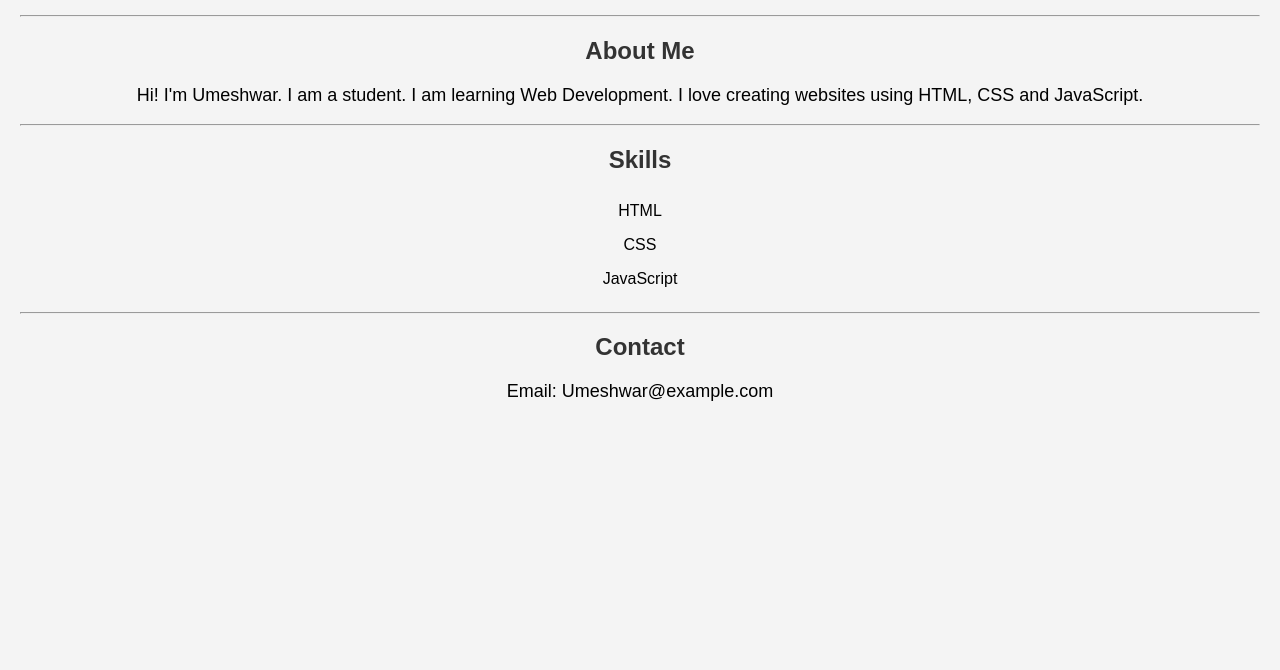
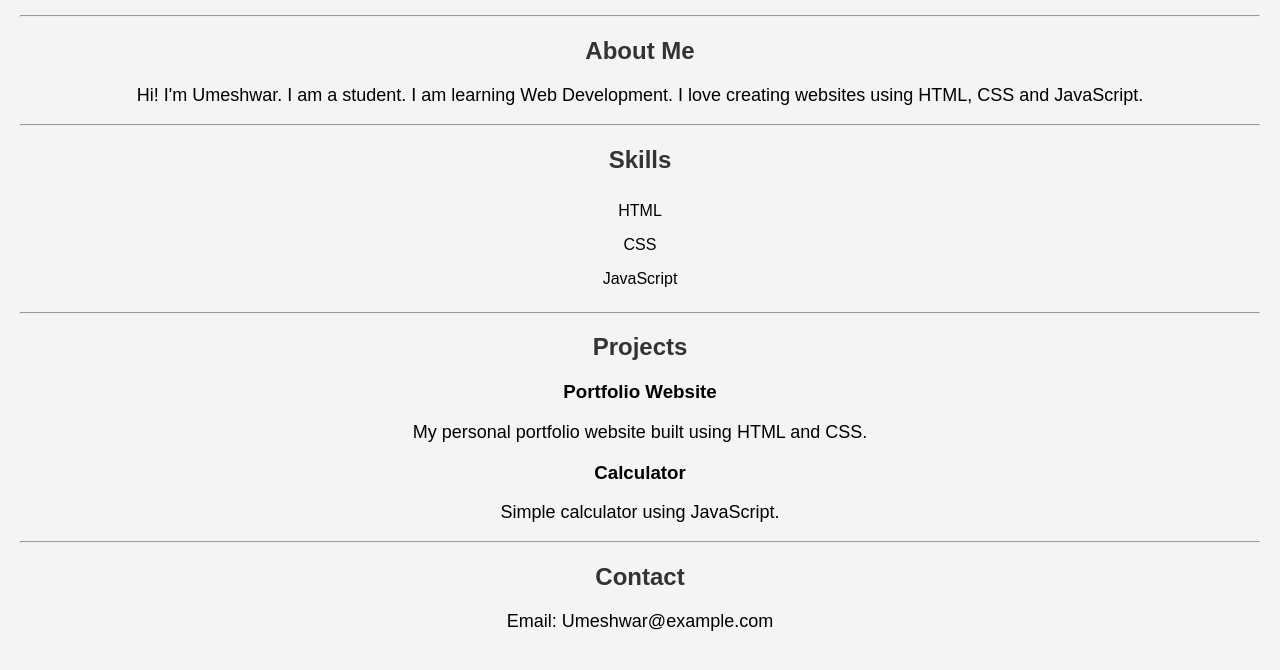
Before and after one commit to Umesh-Murugan/Portfolio, a plain HTML site: page index.html in a window 1280 px wide. Shown: the part 124-794 px from the top of the page. Drawn offline with Linux system fonts and the light colour scheme.

Commit message:
Update index.html

```diff
--- a/index.html
+++ b/index.html
@@ -3,19 +3,17 @@
 <head>
     <meta charset="UTF-8">
     <meta name="viewport" content="width=device-width, initial-scale=1.0">
-    <title>Harish Portfolio</title>
+    <title>Umeshwar Portfolio</title>
     <link rel="stylesheet" href="style.css">
 </head>
 <body>
 
     <h1>Umeshwar</h1>
-
     <p>Welcome to My Portfolio Website</p>
 
     <hr>
 
     <h2>About Me</h2>
-
     <p>
         Hi! I'm Umeshwar.
         I am a student.
@@ -26,7 +24,6 @@
     <hr>
 
     <h2>Skills</h2>
-
     <ul>
         <li>HTML</li>
         <li>CSS</li>
@@ -35,8 +32,17 @@
 
     <hr>
 
+    <h2>Projects</h2>
+
+    <h3>Portfolio Website</h3>
+    <p>My personal portfolio website built using HTML and CSS.</p>
+
+    <h3>Calculator</h3>
+    <p>Simple calculator using JavaScript.</p>
+
+    <hr>
+
     <h2>Contact</h2>
-
     <p>Email: Umeshwar@example.com</p>
 
 </body>
```
